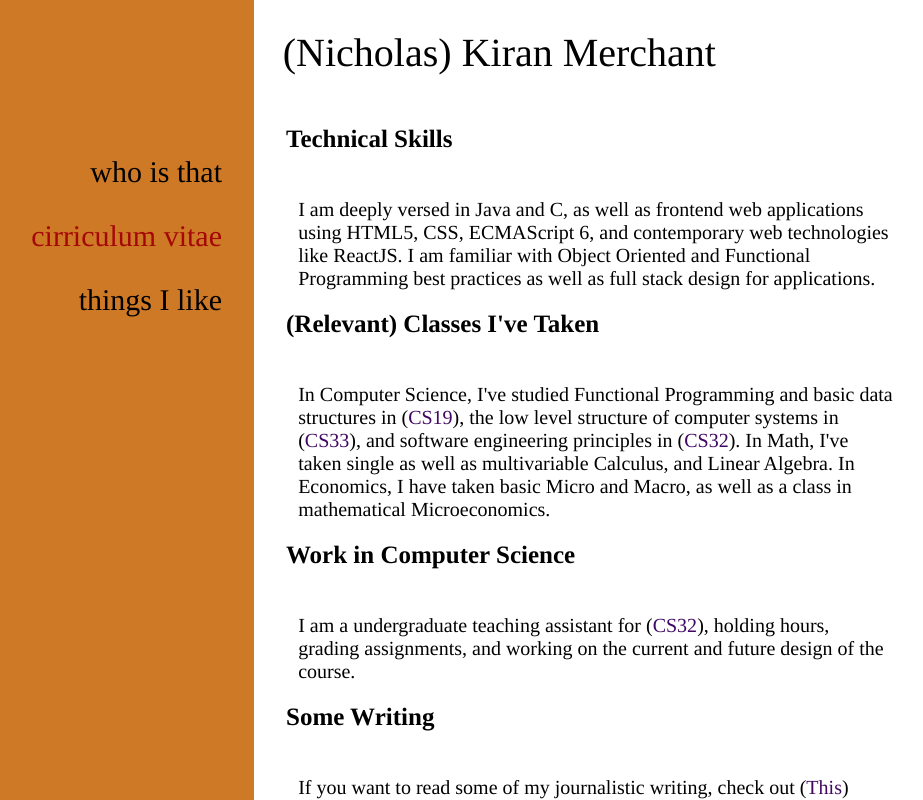
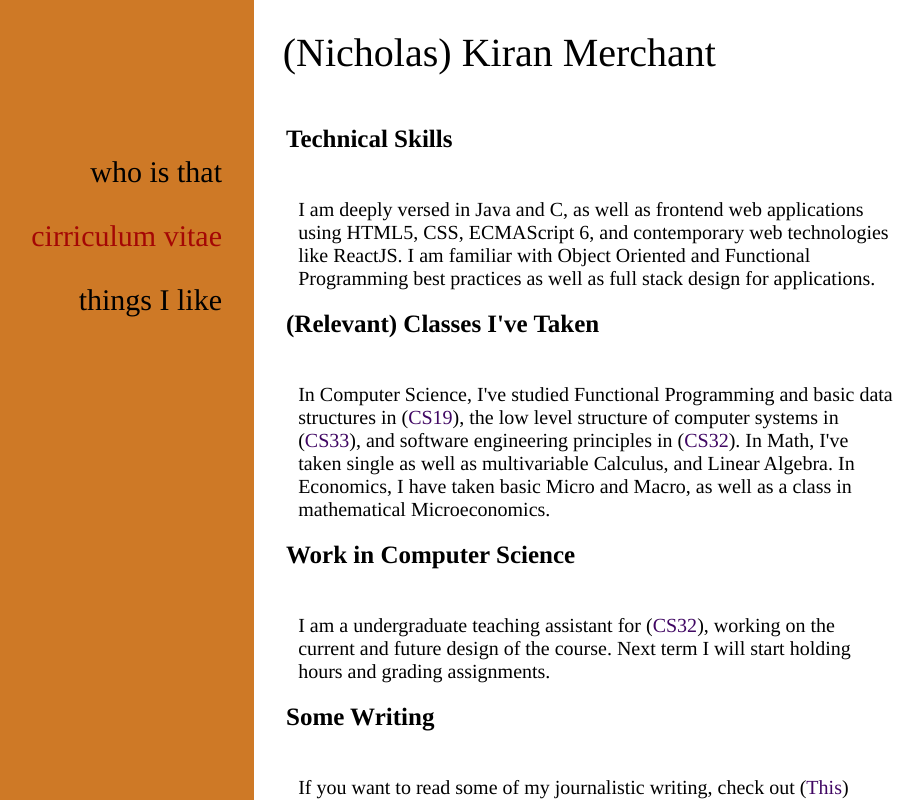
Before and after one commit to nktmerch/cv, a React (Create React App) app: page / in a window 1280 px wide. Both pictures are taken after a click on the element "cirriculum vitae". Shown: the top 800 px of the page, without its empty margins (66-989 px from the left). Built offline with nearby package versions, Linux system fonts and the light colour scheme.

Commit message:
spelling mistakes, etc.

```diff
--- a/src/App.js
+++ b/src/App.js
@@ -205,22 +205,22 @@ class CV extends Component {
         </p>
         <p style={Styles.Text.Header}>Work in Computer Science</p>
         <p style={Styles.Text.Body}>
-          I am a undergraduate teaching assistant for ({cs32}), holding hours,
-          grading assignments, and working on the current and future design of
-          the course.
+          I am a undergraduate teaching assistant for ({cs32}), working on
+          the current and future design of the course. Next term I will start
+          holding hours and grading assignments.
         </p>
         <p style={Styles.Text.Header}>Some Writing</p>
         <p style={Styles.Text.Body}>
           If you want to read some of my journalistic writing, check out ({bpr})
-          peice for the Brown Political Review on the global Tuberculosis
-          epedemic, or ({gina}) unpublished academic peice on the Station night
-          club fire in Rhode Island.
+          piece for the Brown Political Review on the global Tuberculosis
+          epidemic, or ({gina}) unpublished academic piece on the Station
+          nightclub fire in Rhode Island.
         </p>
         <p style={Styles.Text.Header}>Outside Interests</p>
         <p style={Styles.Text.Body}>
           I am an Outdoor Guide by training, with WFA and CPR certifications as
           well as significant experience leading technical outings, mostly Rock
-          Climbing and Backpacking trips. I am currently a leader for the Brown
+          Climbing, Skiing, and Backpacking trips. I am currently a leader for the Brown
           Outing Club, running outdoor trips and education for the greater Brown
           commuity.
         </p>
@@ -284,7 +284,7 @@ class Stuff extends Component {
         <br></br>
         <br></br>
         <p style={Styles.Text.Medium}>
-          This recipie from the New York Times
+          This recipe from the New York Times
         </p>
         <a href={nytRecipieURL} rel={rel} target={target}>
           <img style={{maxWidth: "100%"}} src={nytRecipieImage} alt={nytRecipieAlt}/>
```
